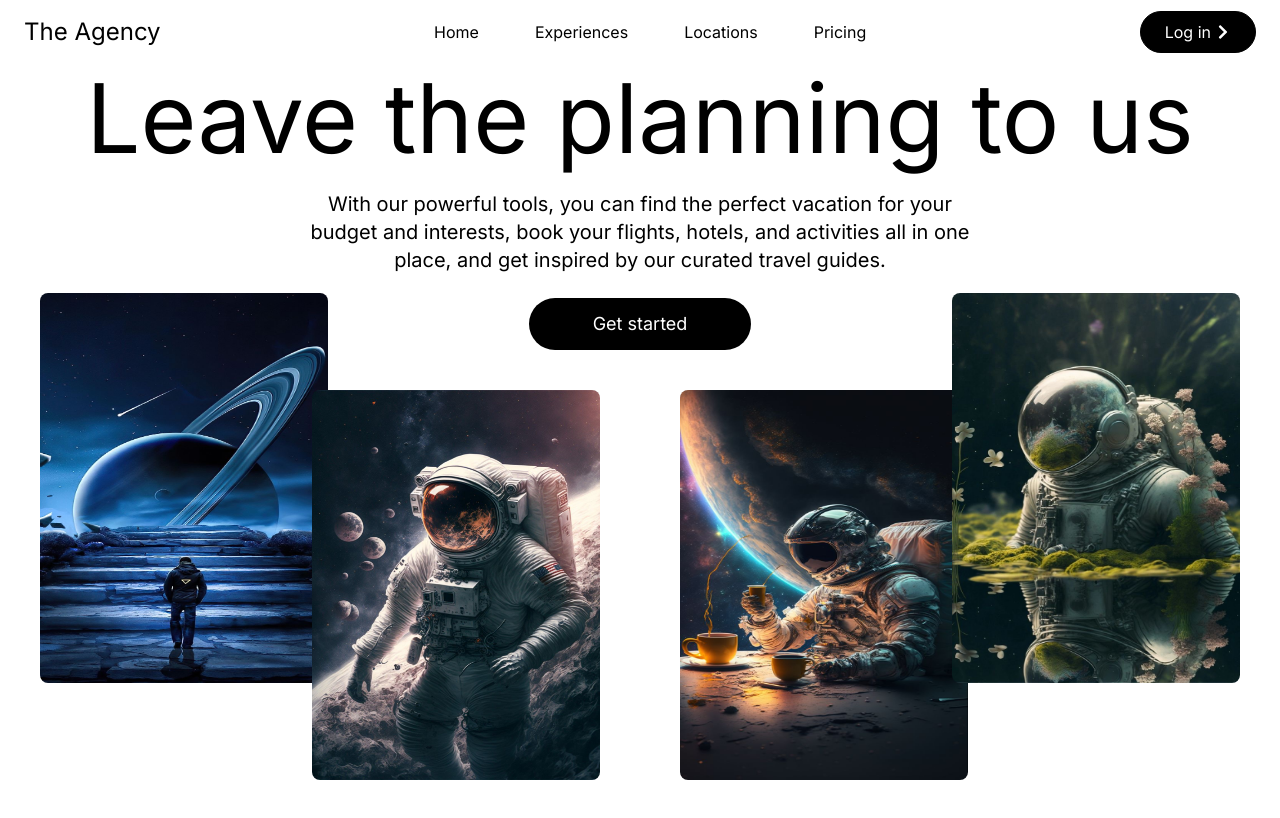
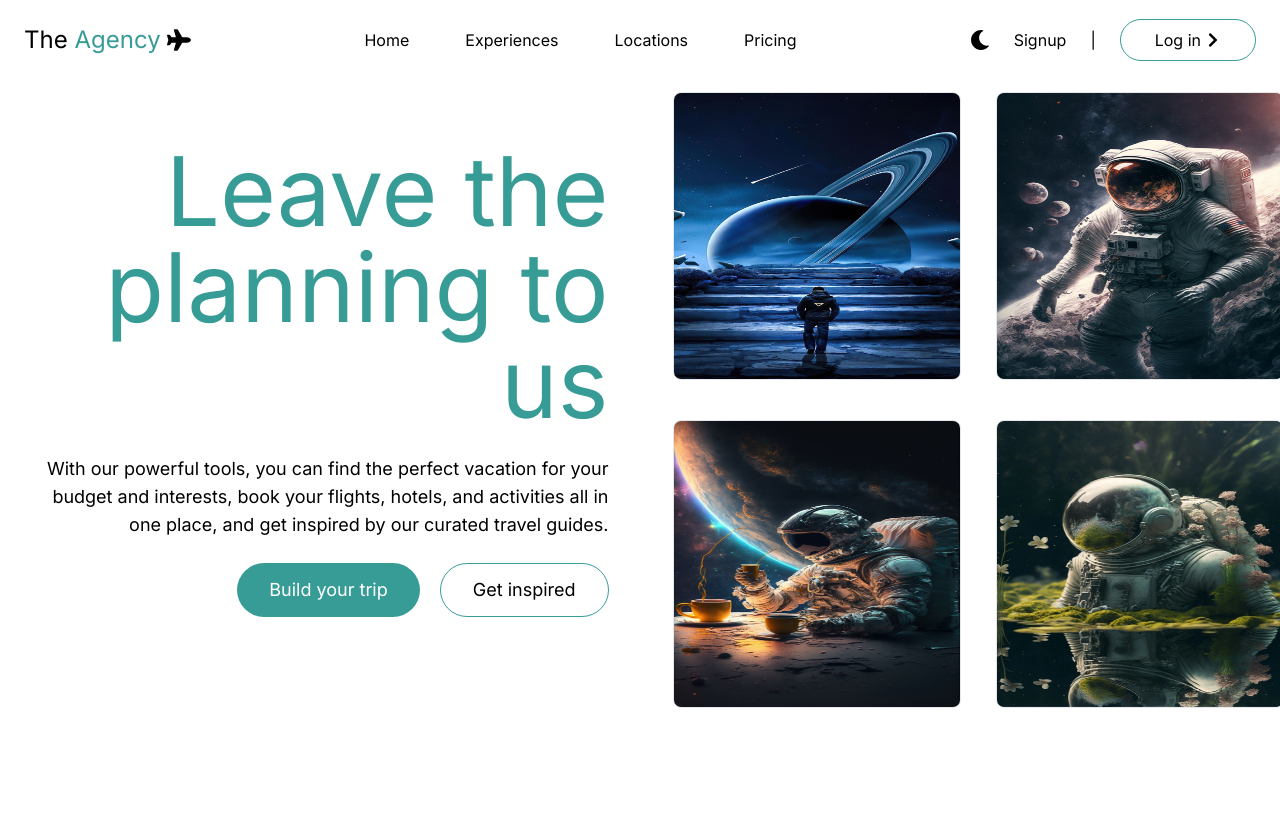
Before and after one commit to Olulanke-Mainasara/Agency.io, a Next.js app: page / in a window 1280 px wide. Shown: the top 818 px of the page. Built offline with nearby package versions, Linux system fonts and the light colour scheme.

Commit message:
Finished up the hero section, added theme toggling, added animations and fixed up the navbar :)

```diff
--- a/app/layout.tsx
+++ b/app/layout.tsx
@@ -16,7 +16,7 @@ export default function RootLayout({
 }) {
   return (
     <html lang="en">
-      <body className={inter.className}>
+      <body className={inter.className + ' dark:bg-[#111111]'}>
         <Nav />
         {children}
       </body>
--- a/app/page.tsx
+++ b/app/page.tsx
@@ -3,10 +3,10 @@ import Hero from '@/components/Home-Page/Hero'
 export default function Home() {
   return (
     <>
-    <Hero />
-    <main className="flex items-center justify-center min-h-screen">
+      <Hero />
+      <main className="">
 
-    </main>
+      </main>
     </>
   )
 }
--- a/components/Home-Page/Hero.tsx
+++ b/components/Home-Page/Hero.tsx
@@ -1,18 +1,20 @@
+"use client"
 import React from 'react'
 import {images} from "../../static-data/images"
 import ImageCardSm from '../UI/ImageCardSm'
+import { motion } from 'framer-motion'
 
 const Hero = () => {
   return (
-    <section className='flex flex-col w-screen h-screen pb-5 overflow-hidden'>
-        <div className='flex flex-col items-center justify-end gap-6 pb-10 text-center basis-1/2'>
-            <h1 className='max-w-9xl text-8xl'>Leave the planning to us</h1>
-            <p className='max-w-2xl text-xl'>With our powerful tools, you can find the perfect vacation for your budget and interests, book your flights, hotels, and activities all in one place, and get inspired by our curated travel guides.</p>
-            <button className="px-8 py-3 text-lg text-white bg-black rounded-full xl:px-16 w-fit">Get started</button>
-        </div>
-        <div className='relative flex justify-center w-full basis-1/2'>
-            {images.map((image, index) => <ImageCardSm key={image.id} imgsrc={image.imgsrc} index={index} />)}
-        </div>
+    <section className='flex flex-col min-h-screen pt-24 overflow-hidden xl:gap-16 xl:pt-0 xl:flex-row'>
+      <motion.div initial={{opacity: 0, translateY: -30}} animate={{opacity: 1, translateY: 0}} transition={{duration: 0.7}} className='flex flex-col items-center justify-center gap-6 px-5 pb-10 text-center text-black xl:text-right xl:items-end xl:pr-0 basis-1/2 dark:text-white'>
+        <h1 className='text-6xl max-w-3xl md:text-8xl text-[#389c96] dark:text-[#6fcbc6]'>Leave the planning to us</h1>
+        <p className='max-w-2xl text-lg'>With our powerful tools, you can find the perfect vacation for your budget and interests, book your flights, hotels, and activities all in one place, and get inspired by our curated travel guides.</p>
+        <div className='flex justify-center w-full gap-5 xl:justify-end'><button className="px-6 py-3 text-lg text-white bg-[#389c96] rounded-full xl:px-8">Build your trip</button><button className="px-6 py-3 text-lg text-black dark:bg-transparent dark:text-white border border-[#389c96] dark:border-[#6fcbc6] rounded-full xl:px-8 w-fit">Get inspired</button></div>
+      </motion.div>
+      <div className='relative flex items-center justify-center w-full xl:justify-start basis-1/2'>
+        <div className='grid grid-cols-2 gap-10'>{images.map((image, index) => <ImageCardSm key={image.id} imgsrc={image.imgsrc} index={index} />)}</div>
+      </div>
     </section>
   )
 }
--- /dev/null
+++ b/components/Home-Page/Section1.tsx
@@ -0,0 +1,9 @@
+import React from 'react'
+
+const Section1 = () => {
+  return (
+    <div>Sextion1</div>
+  )
+}
+
+export default Section1
--- a/components/UI/ImageCardSm.tsx
+++ b/components/UI/ImageCardSm.tsx
@@ -1,11 +1,13 @@
+"use client"
 import React from 'react'
 import Image, { StaticImageData } from 'next/image'
+import { motion } from 'framer-motion'
 
 const ImageCardSm = ({imgsrc, index}: {imgsrc: StaticImageData, index: number}) => {
   return (
-    <div className={`w-72 h-full mx-10 ${index == 0 ? "absolute left-0" : index == 3 ? "absolute right-0" : ""} -top-1/4`}>
-      <div className='relative w-full h-full overflow-hidden rounded-lg'><Image src={imgsrc} priority fill alt='' /></div>
-    </div>
+    <motion.div initial={{opacity: 0}} animate={{opacity: 1}} transition={{duration: 0.3, delay: index * 0.2}} className={`w-72 aspect-square`}>
+      <div className='relative w-full h-full overflow-hidden border rounded-lg'><Image src={imgsrc} priority fill alt='' placeholder='blur' /></div>
+    </motion.div>
   )
 }
 
--- a/components/UI/Nav/Nav.tsx
+++ b/components/UI/Nav/Nav.tsx
@@ -2,7 +2,7 @@
 import Link from "next/link";
 
 import React from "react";
-import { FaBars, FaChevronRight } from "react-icons/fa";
+import { FaBars, FaChevronRight, FaPlane } from "react-icons/fa";
 
 import useNavigationBar from "./useNavigationBar";
 
@@ -49,24 +49,24 @@ const Nav = () => {
   return (
     <>
       <nav
-        className={`fixed inset-0 z-30 h-16 w-screen text-black bg-white flex justify-between xl:px-6`}
+        className={`fixed inset-0 z-30 h-16 xl:h-20 w-screen text-black bg-white dark:text-white dark:bg-[#111111] flex justify-between px-5 xl:px-6`}
       >
         <Link
             href="/"
             className={`flex items-center text-2xl xs:text-lg`}
           >
-            <span>The Agency</span>
+             The&nbsp;<span className="text-[#389c96] dark:text-[#6fcbc6]">Agency</span>&nbsp;<FaPlane/>
           </Link>
 
           <ul
             className={`flex absolute xl:static top-0 h-screen xl:h-auto w-full xl:w-auto justify-end xl:justify-center xl:px-0 duration-500 xl:bg-transparent xl:backdrop-blur-none bg-gray-800/0 backdrop-blur-lg ${navMenu}`}
           >
-            <div className="relative px-6 w-4/5 min-w-[240px] max-w-[320px] xl:min-w-full xl:max-w-full flex justify-center xl:items-center items-start sm:gap-14 xl:flex-row flex-col gap-10 xs:gap-8">
+            <div className="relative xl:px-0 px-6 w-4/5 min-w-[240px] max-w-[320px] xl:min-w-fit xl:max-w-fit flex justify-center xl:items-center items-start sm:gap-14 xl:flex-row flex-col gap-10 xs:gap-8">
               {links.map((link) => (
                 <li key={link.id}>
                   <Link
                     href={link.href}
-                    className="duration-500 md:text-2xl xl:text-base hover:opacity-50"
+                    className="duration-300 md:text-2xl xl:text-base hover:text-[#389c96]"
                   >
                     {link.title}
                   </Link>
@@ -86,14 +86,14 @@ const Nav = () => {
               <div className="flex items-center gap-2 xs:flex-col xs:w-full xs:gap-5 md:hidden">
                 <Link
                   href={"/categories"}
-                  className="px-5 py-3 text-lg text-white transition-colors duration-300 bg-black sm:text-3xl rounded-3xl xs:w-full"
+                  className="px-5 py-3 text-lg text-white transition-colors duration-300 bg-[#389c96] sm:text-3xl rounded-3xl xs:w-full"
                 >
                   Start reading
                 </Link>
 
                 <Link
                   href={"/login"}
-                  className="flex items-center justify-center gap-1 py-2 pl-3 text-lg text-black md:text-2xl"
+                  className="flex items-center justify-center gap-1 py-2 pl-3 text-lg text-black dark:text-white md:text-2xl"
                 >
                   Log in <FaChevronRight />
                 </Link>
@@ -101,12 +101,21 @@ const Nav = () => {
             </div>
           </ul>
 
-          <div className="flex items-center gap-6 allEMT:hidden">
+          <div className="items-center hidden gap-6 xl:flex">
             {(renderThemeToggler as Function)()}
 
             <Link
+              href={"/sign-up"}
+              className="dark:text-white w-fit xl:flex duration-500 hover:text-[#389c96]"
+            >
+              Signup
+            </Link>
+
+            |
+
+            <Link
               href={"/login"}
-              className="flex items-center justify-center w-full gap-1 px-6 py-2 text-white duration-500 bg-black border border-black rounded-full dark:text-black dark:bg-white dark:hover:text-white dark:hover:bg-black"
+              className="flex items-center justify-center w-full gap-1 px-6 py-2 dark:text-white duration-500 border border-[#389c96] dark:border-[#6fcbc6] rounded-full"
             >
               Log in <FaChevronRight />
             </Link>
--- a/components/UI/Nav/useNavigationBar.tsx
+++ b/components/UI/Nav/useNavigationBar.jsx
@@ -1,11 +1,12 @@
-import { useTheme } from "next-themes";
-import { useState } from "react";
+/* eslint-disable react-hooks/exhaustive-deps */
+import { useEffect, useState } from "react";
 import { FaMoon, FaSun } from "react-icons/fa";
+import { useLocalStorage } from "react-use";
 
 function useNavigationBar() {
   const [navMenu, setMenu] = useState("-right-full");
-  const { systemTheme, theme, setTheme } = useTheme();
   const [mounted, setMounted] = useState(false);
+  const [theme, setTheme] = useLocalStorage("theme");
 
   function openMenu() {
     setMenu("right-0");
@@ -15,12 +16,34 @@ function useNavigationBar() {
     setMenu("-right-full");
   }
 
-  const renderThemeToggler = () => {
+  useEffect(() => {
+    setMounted(true);
+  }, []);
+
+  useEffect(() => {
+    if (!theme) {
+      const matchMedia = window.matchMedia("(prefers-color-scheme: dark)");
+
+      if (matchMedia.matches) {
+        setTheme("dark");
+      } else {
+        setTheme("light");
+      }
+    }
+
+    if (theme === "dark") {
+      document.documentElement.classList.remove("light");
+      document.documentElement.classList.add("dark");
+    } else {
+      document.documentElement.classList.remove("dark");
+      document.documentElement.classList.add("light");
+    }
+  }, [theme]);
+
+  function renderThemeToggler() {
     if (!mounted) return null;
 
-    const currentTheme = theme === "system" ? systemTheme : theme;
-
-    if (currentTheme === "dark") {
+    if (theme === "dark") {
       return (
         <button
           title="Toggle theme"
@@ -41,19 +64,17 @@ function useNavigationBar() {
         </button>
       );
     }
-  };
+  }
 
-  const renderMobileThemeToggler = () => {
+  function renderMobileThemeToggler() {
     if (!mounted) return null;
 
-    const currentTheme = theme === "system" ? systemTheme : theme;
-
-    if (currentTheme === "dark") {
+    if (theme === "dark") {
       return (
         <button
           title="Toggle theme"
           onClick={() => setTheme("light")}
-          className="absolute flex items-center justify-center w-10 h-10 text-xl text-black bg-white rounded-full top-7 left-6 laptop:hidden allLM:hidden"
+          className="absolute flex items-center justify-center w-10 h-10 text-xl text-black bg-white rounded-full top-7 left-6 md:hidden"
         >
           <FaSun />
         </button>
@@ -63,13 +84,13 @@ function useNavigationBar() {
         <button
           title="Toggle theme"
           onClick={() => setTheme("dark")}
-          className="absolute flex items-center justify-center w-10 h-10 text-xl text-white bg-black rounded-full top-7 left-6 laptop:hidden allLM:hidden"
+          className="absolute flex items-center justify-center w-10 h-10 text-xl text-white bg-black rounded-full top-7 left-6 md:hidden"
         >
           <FaMoon />
         </button>
       );
     }
-  };
+  }
 
   return [
     navMenu,
--- a/package.json
+++ b/package.json
@@ -15,12 +15,14 @@
     "autoprefixer": "10.4.14",
     "eslint": "8.43.0",
     "eslint-config-next": "13.4.6",
+    "framer-motion": "^10.12.16",
     "next": "13.4.6",
     "next-themes": "^0.2.1",
     "postcss": "8.4.24",
     "react": "18.2.0",
     "react-dom": "18.2.0",
     "react-icons": "^4.9.0",
+    "react-use": "^17.4.0",
     "tailwindcss": "3.3.2",
     "typescript": "5.1.3"
   }
--- a/tsconfig.json
+++ b/tsconfig.json
@@ -23,6 +23,6 @@
       "@/*": ["./*"]
     }
   },
-  "include": ["next-env.d.ts", "**/*.ts", "**/*.tsx", ".next/types/**/*.ts"],
+  "include": ["next-env.d.ts", "**/*.ts", "**/*.tsx", ".next/types/**/*.ts", "components/UI/Nav/useNavigationBar.jsx"],
   "exclude": ["node_modules"]
 }
```
Also changed, not shown: 1 other file (tests, documents, lock files or other folders).
